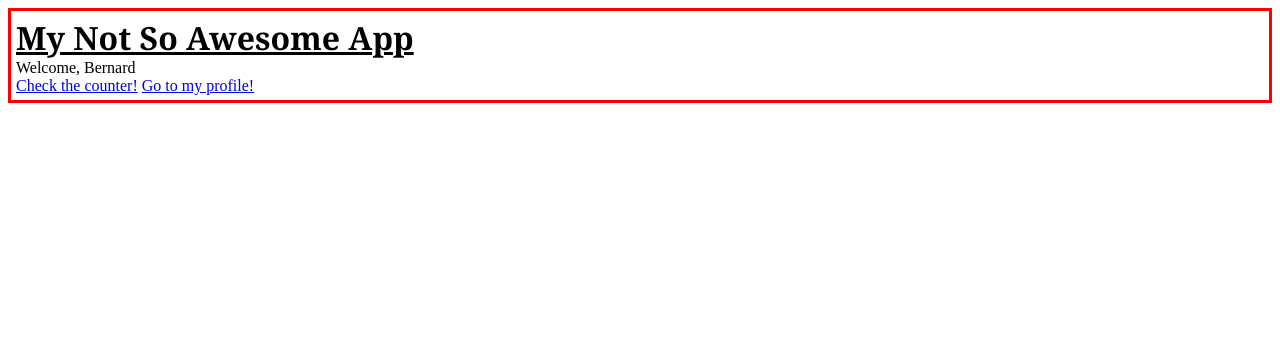
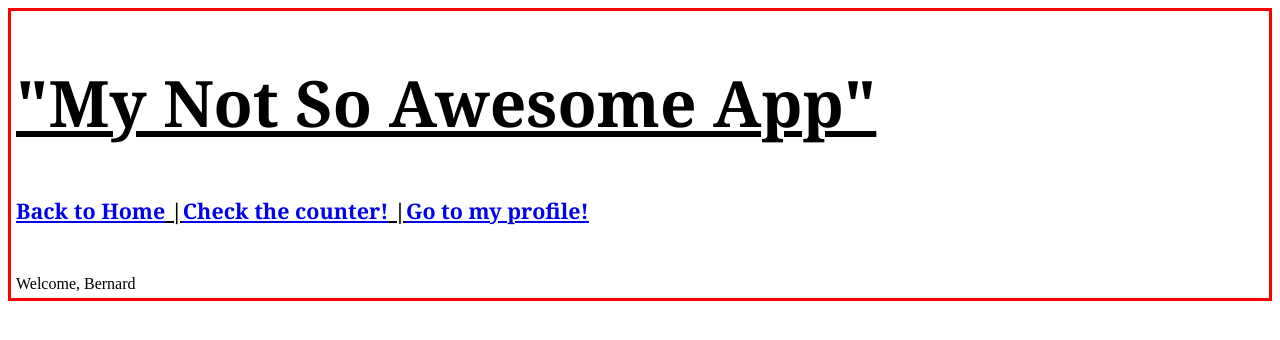
Before and after one commit to cristophergaziano/React_Ex, a React (Create React App) app in the folder my-app/: page / in a window 1280 px wide. Shown: the top 340 px of the page. Built offline with nearby package versions, Linux system fonts and the light colour scheme.

Commit message:
exercise reactrouter-04 fixed

```diff
--- a/my-app/src/App.js
+++ b/my-app/src/App.js
@@ -8,13 +8,20 @@ import ShowGithubUser from "./ShowGithubUser";
 export function App() {
   return (
     <div>
-      <Container title="My Not So Awesome App">
+      <Container
+        title={
+          <div>
+            <h1>"My Not So Awesome App"</h1>
+            <h6><Link to="/">Back to Home</Link> |
+            <Link to="/counter">Check the counter!</Link> |
+            <Link to="/users/:username">Go to my profile!</Link></h6>
+          </div>
+        }
+      >
         <Routes>
           <Route path="/" element={<Welcome name="Bernard" />} />
-
           <Route path="counter" element={<Counter />} />
           <Route path="users/:username" element={<ShowGithubUser />} />
-
         </Routes>
       </Container>
     </div>
--- a/my-app/src/Counter.js
+++ b/my-app/src/Counter.js
@@ -18,8 +18,6 @@ export class Counter extends React.Component {
         }}
       >
         <CounterDisplay count={this.state.count <= 10 && this.state.count} />
-        <Link to="/">Back to Home</Link>{" "}
-        <Link to="/users/:username">Go to my profile!</Link>
       </div>
     );
   }
--- a/my-app/src/ShowGithubUser.js
+++ b/my-app/src/ShowGithubUser.js
@@ -9,8 +9,7 @@ const ShowGithubUser = () => {
     return ( <div>
 
         <GithubUser username="cristophergaziano" />
-        <Link to="/">Back to Home</Link>{" "}
-        <Link to="/counter">Check the counter!</Link>{" "}
+
         </div> );
 }
 
--- a/my-app/src/Welcome.js
+++ b/my-app/src/Welcome.js
@@ -45,8 +45,7 @@ export function Welcome(props) {
 
       )}
 
-<Link to="/counter">Check the counter!</Link>{" "}
-<Link to="/users/:username">Go to my profile!</Link>
+
     </div>
 
 
```
